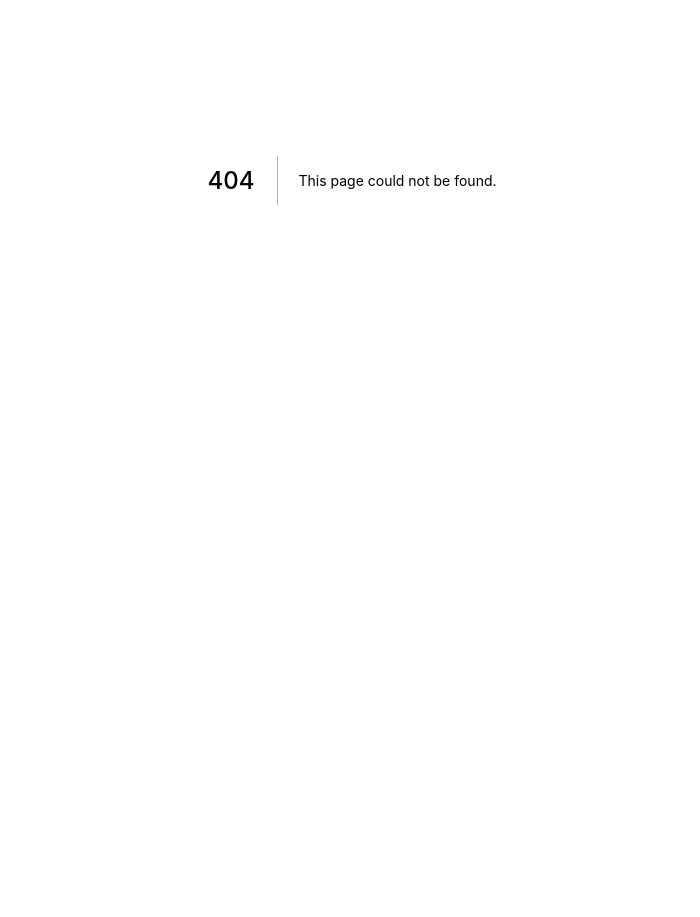
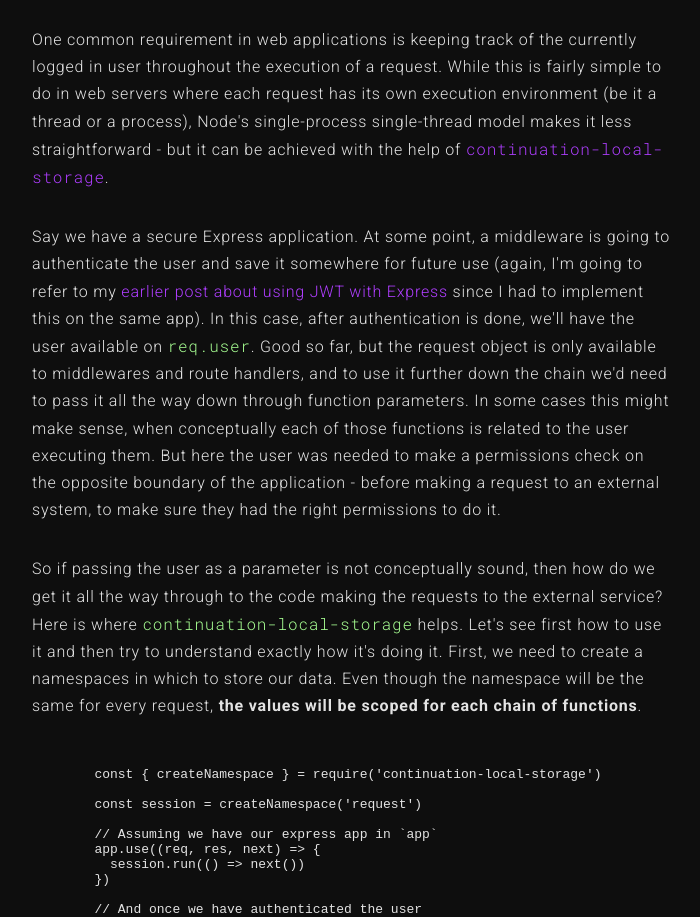
Before and after one commit to julioolvr/me, a Next.js app: page /b/2016/10/29/request-persistence-express in a window 1280 px wide. Before the commit this address had no page. Shown: the part 220-1137 px from the top of the page, without its empty margins (288-988 px from the left). Before the commit the page ends 800 px from the top, so only its background shows below. Built offline with nearby package versions, Linux system fonts and the light colour scheme.

Commit message:
Second post and more styling

```diff
--- a/components/postLayout.js
+++ b/components/postLayout.js
@@ -71,6 +71,11 @@ class Post extends React.Component {
 
           .post :global(code) {
             font-family: 'Roboto Mono', monospace;
+            color: #a7fe92;
+          }
+
+          .post :global(a code) {
+            color: #af3eff;
           }
 
           .post :global(b) {
--- /dev/null
+++ b/pages/b/2016/10/29/request-persistence-express.js
@@ -0,0 +1,186 @@
+import PostLayout from '~/components/postLayout';
+
+const Post = () => {
+  return (
+    <PostLayout
+      title="Request-scoped variables in Express"
+      date="2016-10-29"
+      langs={['en']}
+    >
+      {() => {
+        return (
+          <div>
+            <p>
+              One common requirement in web applications is keeping track of the
+              currently logged in user throughout the execution of a request.
+              While this is fairly simple to do in web servers where each
+              request has its own execution environment (be it a thread or a
+              process), Node's single-process single-thread model makes it less
+              straightforward - but it can be achieved with the help of{' '}
+              <a href="https://github.com/othiym23/node-continuation-local-storage">
+                <code>continuation-local-storage</code>
+              </a>.
+            </p>
+
+            <p>
+              Say we have a secure Express application. At some point, a
+              middleware is going to authenticate the user and save it somewhere
+              for future use (again, I'm going to refer to my{' '}
+              <a href="/2016/10/01/express-jwt">
+                earlier post about using JWT with Express
+              </a>{' '}
+              since I had to implement this on the same app). In this case,
+              after authentication is done, we'll have the user available on{' '}
+              <code>req.user</code>. Good so far, but the request object is only
+              available to middlewares and route handlers, and to use it further
+              down the chain we'd need to pass it all the way down through
+              function parameters. In some cases this might make sense, when
+              conceptually each of those functions is related to the user
+              executing them. But here the user was needed to make a permissions
+              check on the opposite boundary of the application - before making
+              a request to an external system, to make sure they had the right
+              permissions to do it.
+            </p>
+
+            <p>
+              So if passing the user as a parameter is not conceptually sound,
+              then how do we get it all the way through to the code making the
+              requests to the external service? Here is where{' '}
+              <code>continuation-local-storage</code> helps. Let's see first how
+              to use it and then try to understand exactly how it's doing it.
+              First, we need to create a namespaces in which to store our data.
+              Even though the namespace will be the same for every request,{' '}
+              <strong>
+                the values will be scoped for each chain of functions
+              </strong>.
+            </p>
+
+            <pre>{`
+        const { createNamespace } = require('continuation-local-storage')
+
+        const session = createNamespace('request')
+
+        // Assuming we have our express app in \`app\`
+        app.use((req, res, next) => {
+          session.run(() => next())
+        })
+
+        // And once we have authenticated the user
+        app.use((req, res, next) => {
+          session.set('currentUser', req.user)
+          next()
+        })
+        `}</pre>
+
+            <p>
+              See that I called the namespace <code>request</code>.{' '}
+              <code>continuation-local-storage</code> isn't really specific for
+              a web server environment -{' '}
+              <strong>
+                it works for any chain of functions calling each other
+              </strong>{' '}
+              - so I gave it a name representing exactly what it was being used
+              for in this case.
+            </p>
+
+            <p>
+              Then we have to define a couple of middlewares. For{' '}
+              <code>continuation-local-storage</code> to work,{' '}
+              <strong>
+                it needs to wrap the chain of function calls on the namespace's{' '}
+                <code>#run</code> method
+              </strong>. That means that that first middleware has to be defined
+              as early as possible in the middleware chain.{' '}
+              <strong>
+                It's only inside the call stack of that method that values can
+                be set or retrieved from the namespace
+              </strong>.
+            </p>
+
+            <p>
+              The second middleware, once the user is available somewhere (<code
+              >
+                req.user
+              </code>{' '}
+              in this case), sets it in the namespace. And that's all that's
+              needed for the setup.
+            </p>
+
+            <p>
+              The usage is way simpler since we'll already be inside a{' '}
+              <code>#run</code> chain, so we just have to get a reference to the
+              namespace and fetch the value from it:
+            </p>
+
+            <pre>{`
+        const { getNamespace } = require('continuation-local-storage')
+
+        function getCurrentUser() {
+          return getNamespace('request').get('currentUser')
+        }
+        `}</pre>
+
+            <p>
+              As long as <code>getCurrentUser</code> can be traced all the way
+              back to the <code>#run</code> method, then everything put on the
+              namespace will be available.
+            </p>
+
+            <h2>How does it work?</h2>
+
+            <p>
+              Personally I was curious on how they achieved this behavior. How
+              do they keep variables across functions calling functions calling
+              functions, many of those asynchronous - going to the OS and back?
+            </p>
+
+            <p>
+              The answer is{' '}
+              <a href="https://github.com/othiym23/async-listener">
+                <code>async-listener</code>
+              </a>. <code>async-listener</code> is a package which allows us to
+              set callbacks for the lifecycle of asynchronous operations.{' '}
+              <strong>
+                So when an asynchronous operation is queued, when it fails, and
+                right before or after our callbacks are called, we can add
+                custom behavior
+              </strong>. <code>continuation-local-storage</code> uses it to keep
+              track of each execution context and make the namespace values
+              available again once we're back from the asynchronous operation.
+            </p>
+
+            <p>
+              Then, how does <code>async-listener</code> does it? The answer is
+              simple, although the implementation is fairly complex:{' '}
+              <strong>
+                wrap every asynchronous function in node to be able to provide
+                those callbacks
+              </strong>. You can{' '}
+              <a href="https://github.com/othiym23/async-listener/blob/master/index.js">
+                take a look at the code to see how they did it on each case
+              </a>, with some of the solutions being quite involved (see how
+              they wrap promises!).
+            </p>
+
+            <h2>Links</h2>
+
+            <ul>
+              <li>
+                <a href="https://github.com/othiym23/node-continuation-local-storage">
+                  <code>continuation-local-storage</code>
+                </a>
+              </li>
+              <li>
+                <a href="https://github.com/othiym23/async-listener">
+                  <code>async-listener</code>
+                </a>
+              </li>
+            </ul>
+          </div>
+        );
+      }}
+    </PostLayout>
+  );
+};
+
+export default Post;
```
